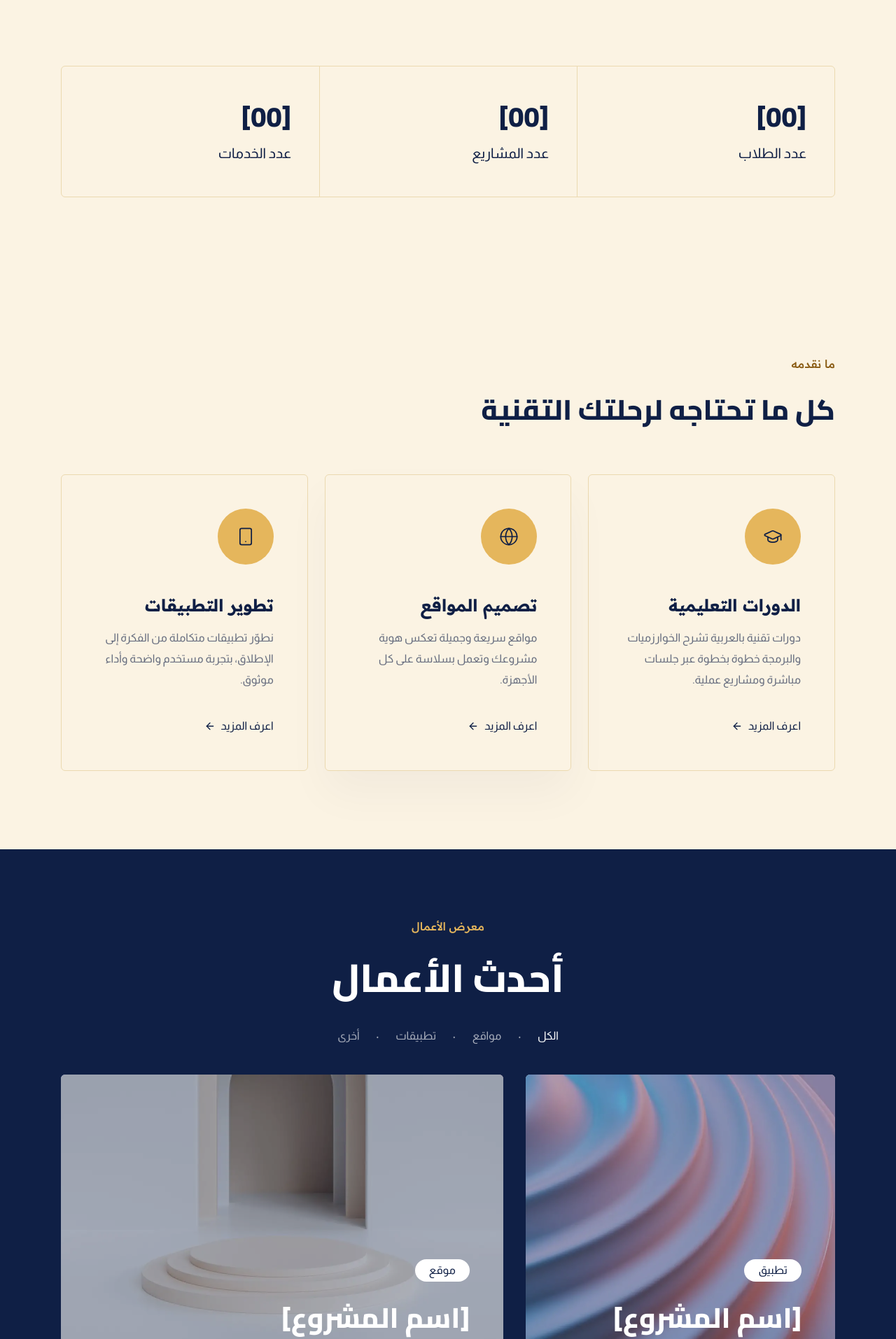
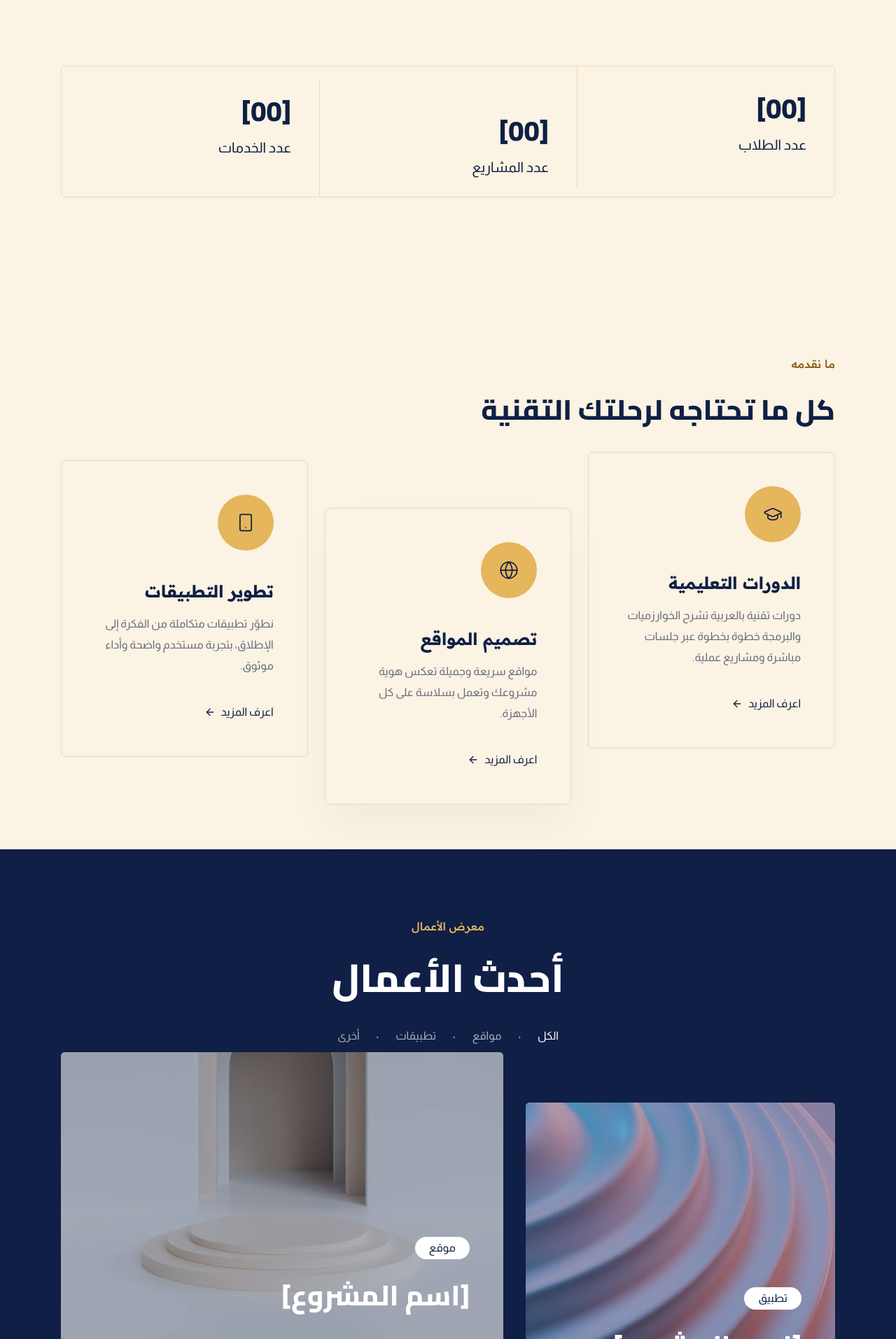
Before and after one commit to Khawarizm-Academy/khawarizm, a React (Vite) app in the folder frontend/: page / in a window 1280 px wide. Shown: the part 1526-3440 px from the top of the page at 70% size. Built offline with nearby package versions, Linux system fonts and the light colour scheme.

Commit message:
Add static staggered card rhythm

```diff
--- a/frontend/src/layouts/root-layout.tsx
+++ b/frontend/src/layouts/root-layout.tsx
@@ -14,9 +14,13 @@ function RootLayout() {
     <MotionConfig reducedMotion="user">
       <div className="flex min-h-svh flex-col bg-background text-foreground">
         <Header />
-        <main className="flex-1">
+        <main className="flex-1 bg-navy">
           <AnimatePresence mode="wait" initial>
-            <motion.div key={location.pathname} {...pageTransitionProps}>
+            <motion.div
+              key={location.pathname}
+              {...pageTransitionProps}
+              className="min-h-full bg-navy"
+            >
               {outlet}
             </motion.div>
           </AnimatePresence>
--- a/frontend/src/pages/home/sections/courses.tsx
+++ b/frontend/src/pages/home/sections/courses.tsx
@@ -32,9 +32,12 @@ function Courses() {
             <motion.li
               key={course.title}
               variants={fadeUpItem}
-              whileHover={{ y: -6 }}
+              whileHover={{ scale: 1.015 }}
               transition={{ type: "spring", stiffness: 260, damping: 22 }}
-              className="flex flex-col rounded-md border border-navy-border px-6 pt-9 pb-8 md:px-12 md:pb-9"
+              className={cn(
+                "relative flex flex-col rounded-md border border-navy-border px-6 pt-9 pb-8 md:px-12 md:pb-9",
+                i === 0 ? "md:-top-10" : i === 1 ? "md:top-8" : "md:-top-6",
+              )}
             >
               <div className="flex items-start gap-4 md:gap-5">
                 {/* Numerals read LTR; `dir` keeps "01" from flipping. */}
--- a/frontend/src/pages/home/sections/services.tsx
+++ b/frontend/src/pages/home/sections/services.tsx
@@ -28,10 +28,11 @@ function Services() {
             <motion.li
               key={title}
               variants={fadeUpItem}
-              whileHover={{ y: -6 }}
+              whileHover={{ scale: 1.015 }}
               transition={{ type: "spring", stiffness: 260, damping: 22 }}
               className={cn(
-                "flex flex-col items-start rounded-md border border-border p-7 transition-shadow md:min-h-100 md:p-12",
+                "relative flex flex-col items-start rounded-md border border-border p-7 transition-shadow md:min-h-100 md:p-12",
+                i === 0 ? "md:-top-8" : i === 1 ? "md:top-12" : "md:-top-5",
                 i === 1
                   ? "shadow-[0_32px_64px_rgba(15,31,69,0.04)] hover:shadow-[0_32px_64px_rgba(15,31,69,0.10)]"
                   : "hover:shadow-[0_32px_64px_rgba(15,31,69,0.04)]",
--- a/frontend/src/pages/home/sections/stats.tsx
+++ b/frontend/src/pages/home/sections/stats.tsx
@@ -15,12 +15,12 @@ function Stats() {
           viewport={{ once: true, amount: 0.4 }}
           className="grid overflow-hidden rounded-md border border-border divide-y divide-border md:grid-cols-3 md:divide-x md:divide-y-0"
         >
-          {STATS.map((stat) => (
+          {STATS.map((stat, i) => (
             /* dt before dd for valid markup; flex-col-reverse shows the big number first, label under it. */
             <motion.div
               key={stat.label}
               variants={fadeUpItem}
-              className="flex flex-col-reverse gap-1.5 px-8 py-10 md:px-10 md:py-11"
+              className={`relative flex flex-col-reverse gap-1.5 px-8 py-10 md:px-10 md:py-11 ${i === 0 ? "md:-top-3" : i === 1 ? "md:top-5" : "md:-top-2"}`}
             >
               <dt className="text-xl leading-9 text-foreground">
                 {stat.label}
--- a/frontend/src/pages/home/sections/testimonials.tsx
+++ b/frontend/src/pages/home/sections/testimonials.tsx
@@ -37,11 +37,12 @@ function TestimonialCard({ testimonial: t, index }: {
   return (
     <motion.li
       variants={reviewCardVariants(index)}
-      whileHover={{ y: index % 2 === 0 ? -6 : 6 }}
+      whileHover={{ scale: 1.015 }}
       transition={{ type: "spring", stiffness: 260, damping: 22 }}
       className={cn(
         "flex flex-col border border-border p-6 md:p-12",
         CARD_CORNER[index],
+        index === 0 ? "md:-top-10" : index === 1 ? "md:top-12" : index === 2 ? "md:-top-8" : "md:top-10",
         index === 0 &&
           "bg-surface shadow-[0_32px_64px_rgba(15,31,69,0.04)]",
       )}
--- a/frontend/src/pages/home/sections/works.tsx
+++ b/frontend/src/pages/home/sections/works.tsx
@@ -90,11 +90,12 @@ function Works() {
                 animate={{ opacity: 1, scale: 1 }}
                 exit={{ opacity: 0, scale: 0.97 }}
                 transition={{ duration: 0.25 }}
-                whileHover={{ y: -6 }}
+                whileHover={{ scale: 1.015 }}
                 className={cn(
                   "relative flex h-104 items-end overflow-hidden rounded-md bg-gradient-to-br",
                   project.gradient,
                   SPANS[i % SPANS.length],
+                  i % 4 === 0 ? "md:top-10" : i % 4 === 1 ? "md:-top-8" : i % 4 === 2 ? "md:top-12" : "md:-top-6",
                 )}
               >
                 {project.image && (
```
